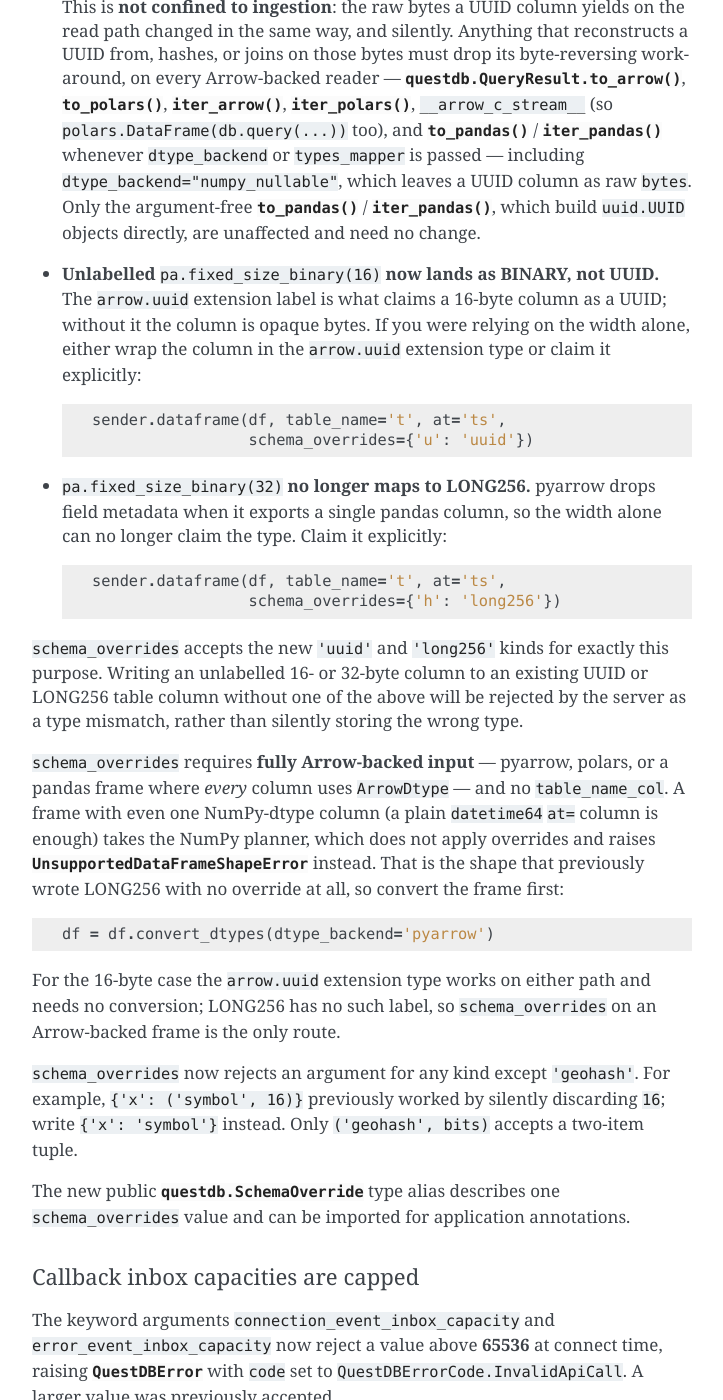
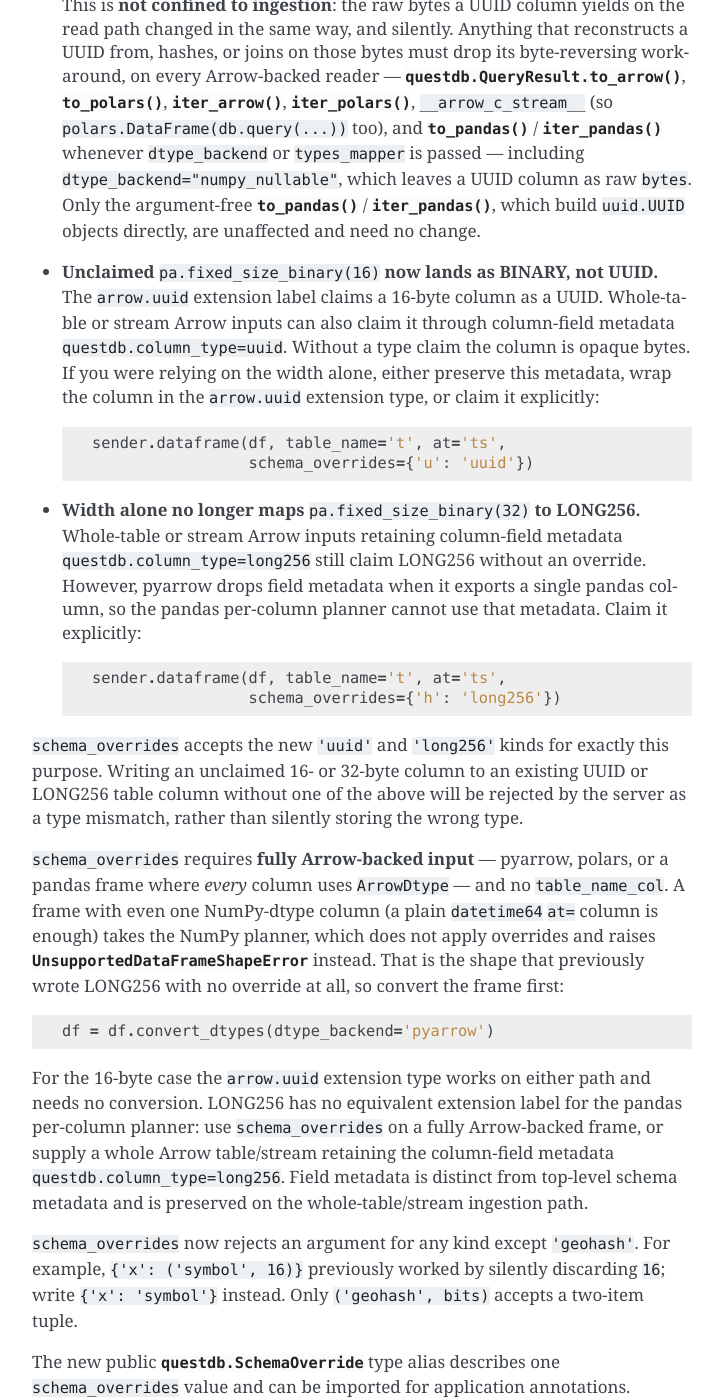
Before and after one commit to questdb/py-questdb-client, a Sphinx documentation site: the page built from docs/changelog.rst, in a window 1280 px wide and 1400 px high, scrolled down 1118 px. Shown: the whole window, without its empty margins (388-1111 px from the left). Built offline with Sphinx 7.4.7, drawn with Linux system fonts in a browser that asks for light colours; some of the changed text lies outside the part shown.

Commit message:
fix: harden OIDC bindings and regression tests
Reject None before private native-layout debug reads, skip the POSIX-only persistence ownership test on Windows, and synchronize the peer sign-in probe through the token fixture instead of a timing assumption.

Document retained Arrow field metadata for UUID and LONG256 and cover whole-table and stream wire encoding without schema overrides.

Pin the native expiry correction at 419cd3221626c8f2d90fca0a7a29d6841ccb8595.

```diff
--- a/CHANGELOG.rst
+++ b/CHANGELOG.rst
@@ -14,8 +14,8 @@ UUID and fixed-size-binary DataFrame columns
 ********************************************
 
 UUID bytes are now **canonical RFC 4122 big-endian** at every API boundary, and
-a 16-byte Arrow column is only treated as a UUID when it carries the
-``arrow.uuid`` extension label. Three changes; the first affects **both
+a 16-byte Arrow column needs an explicit UUID type claim rather than its width
+alone. Three changes; the first affects **both
 ingestion and query results**, the other two ``dataframe()`` /
 ``Sender.dataframe()`` over QWP:
 
@@ -44,20 +44,24 @@ ingestion and query results**, the other two ``dataframe()`` /
   which build ``uuid.UUID`` objects directly, are unaffected and need no
   change.
 
-* **Unlabelled** ``pa.fixed_size_binary(16)`` **now lands as BINARY, not
-  UUID.** The ``arrow.uuid`` extension label is what claims a 16-byte column as
-  a UUID; without it the column is opaque bytes. If you were relying on the
-  width alone, either wrap the column in the ``arrow.uuid`` extension type or
-  claim it explicitly:
+* **Unclaimed** ``pa.fixed_size_binary(16)`` **now lands as BINARY, not
+  UUID.** The ``arrow.uuid`` extension label claims a 16-byte column as a UUID.
+  Whole-table or stream Arrow inputs can also claim it through column-field
+  metadata ``questdb.column_type=uuid``. Without a type claim the column is
+  opaque bytes. If you were relying on the width alone, either preserve this
+  metadata, wrap the column in the ``arrow.uuid`` extension type, or claim it
+  explicitly:
 
   .. code-block:: python
 
       sender.dataframe(df, table_name='t', at='ts',
                        schema_overrides={'u': 'uuid'})
 
-* ``pa.fixed_size_binary(32)`` **no longer maps to LONG256.** pyarrow drops
-  field metadata when it exports a single pandas column, so the width alone can
-  no longer claim the type. Claim it explicitly:
+* **Width alone no longer maps** ``pa.fixed_size_binary(32)`` **to LONG256.**
+  Whole-table or stream Arrow inputs retaining column-field metadata
+  ``questdb.column_type=long256`` still claim LONG256 without an override.
+  However, pyarrow drops field metadata when it exports a single pandas column,
+  so the pandas per-column planner cannot use that metadata. Claim it explicitly:
 
   .. code-block:: python
 
@@ -65,7 +69,7 @@ ingestion and query results**, the other two ``dataframe()`` /
                        schema_overrides={'h': 'long256'})
 
 ``schema_overrides`` accepts the new ``'uuid'`` and ``'long256'`` kinds for
-exactly this purpose. Writing an unlabelled 16- or 32-byte column to an
+exactly this purpose. Writing an unclaimed 16- or 32-byte column to an
 existing UUID or LONG256 table column without one of the above will be rejected
 by the server as a type mismatch, rather than silently storing the wrong type.
 
@@ -81,8 +85,11 @@ first::
     df = df.convert_dtypes(dtype_backend='pyarrow')
 
 For the 16-byte case the ``arrow.uuid`` extension type works on either path
-and needs no conversion; LONG256 has no such label, so ``schema_overrides``
-on an Arrow-backed frame is the only route.
+and needs no conversion. LONG256 has no equivalent extension label for the
+pandas per-column planner: use ``schema_overrides`` on a fully Arrow-backed
+frame, or supply a whole Arrow table/stream retaining the column-field metadata
+``questdb.column_type=long256``. Field metadata is distinct from top-level
+schema metadata and is preserved on the whole-table/stream ingestion path.
 
 ``schema_overrides`` now rejects an argument for any kind except ``'geohash'``.
 For example, ``{'x': ('symbol', 16)}`` previously worked by silently discarding
--- a/docs/migration.rst
+++ b/docs/migration.rst
@@ -35,12 +35,23 @@ needs none — it is additive, and an existing listener keeps working.
   :meth:`~questdb.QueryResult.iter_pandas` build ``uuid.UUID`` objects and are
   unaffected.
 
-* **A 16-byte Arrow column needs the** ``arrow.uuid`` **label to be a UUID,
-  and** ``fixed_size_binary(32)`` **no longer maps to LONG256.** The width alone
-  no longer claims either type — pyarrow drops field metadata when it exports a
-  single pandas column. An unlabelled column now lands as ``BINARY``, which the
-  server rejects against an existing UUID or LONG256 column rather than storing
-  the wrong type silently. Claim it explicitly:
+* **Fixed-size-binary width alone no longer claims UUID or LONG256.** An
+  unclaimed 16- or 32-byte column now lands as ``BINARY``, which the server
+  rejects against an existing UUID or LONG256 column rather than storing the
+  wrong type silently. The ``arrow.uuid`` extension label claims a 16-byte
+  column as UUID. Whole-table or stream Arrow inputs can also retain
+  column-field metadata ``questdb.column_type=uuid`` or
+  ``questdb.column_type=long256`` to claim either type without overrides.
+  This must be field metadata, not top-level schema metadata. For example:
+
+  .. code-block:: python
+
+      pa.field('id', pa.binary(16), metadata={'questdb.column_type': 'uuid'})
+      pa.field('hash', pa.binary(32), metadata={'questdb.column_type': 'long256'})
+
+  Pyarrow drops field metadata when exporting a single pandas column, so the
+  pandas per-column planner cannot use these metadata claims. Alternatively,
+  claim the columns explicitly:
 
   .. code-block:: python
 
@@ -60,8 +71,9 @@ needs none — it is additive, and an existing listener keeps working.
 
   Wrapping the column in pyarrow's ``arrow.uuid`` extension type also works
   for the 16-byte case, on either path and with no conversion. LONG256 has no
-  equivalent label, so an Arrow-backed frame plus ``schema_overrides`` is the
-  only route for it.
+  equivalent extension label for the pandas per-column planner: use a fully
+  Arrow-backed frame plus ``schema_overrides``, or a whole Arrow table/stream
+  retaining ``questdb.column_type=long256`` field metadata.
 
 * **Only a geohash schema override accepts an argument.** A tuple such as
   ``{'x': ('symbol', 16)}`` previously worked by silently discarding ``16``;
```
Also changed, not shown: 7 other files.
